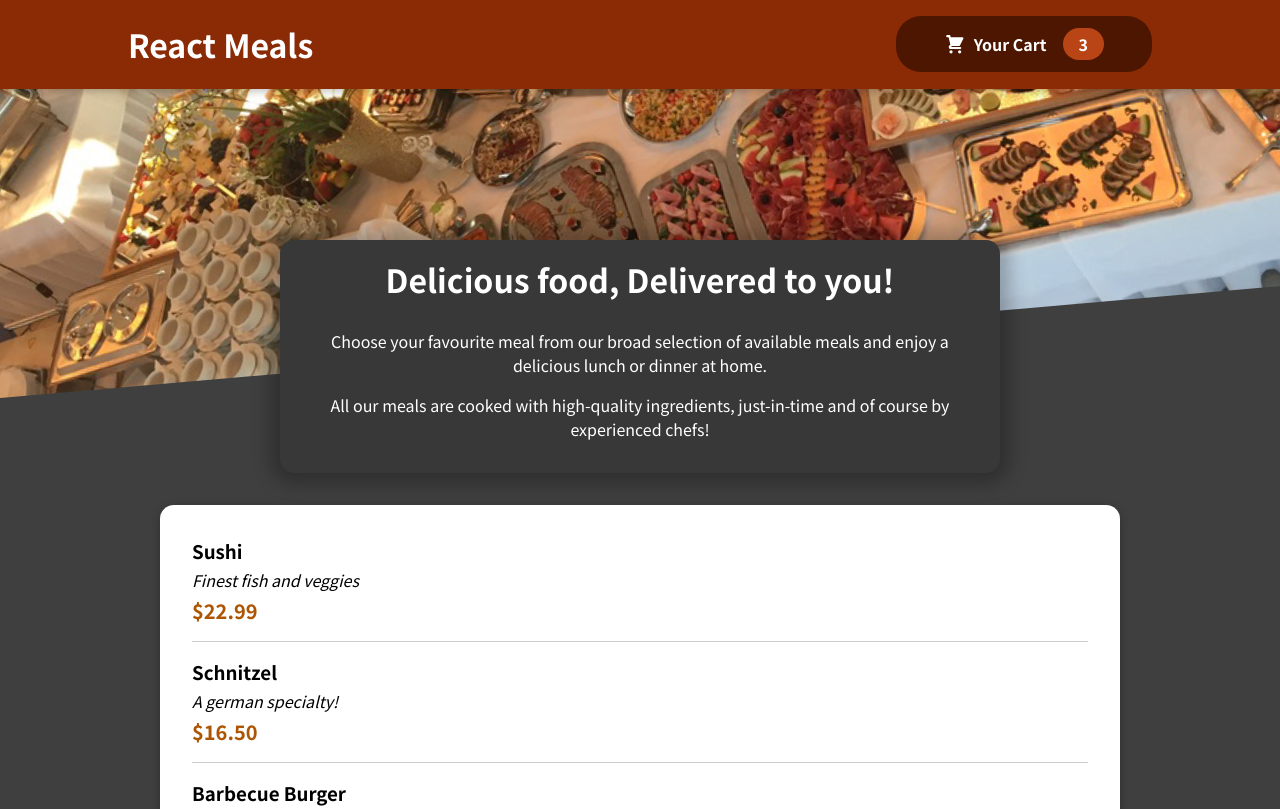
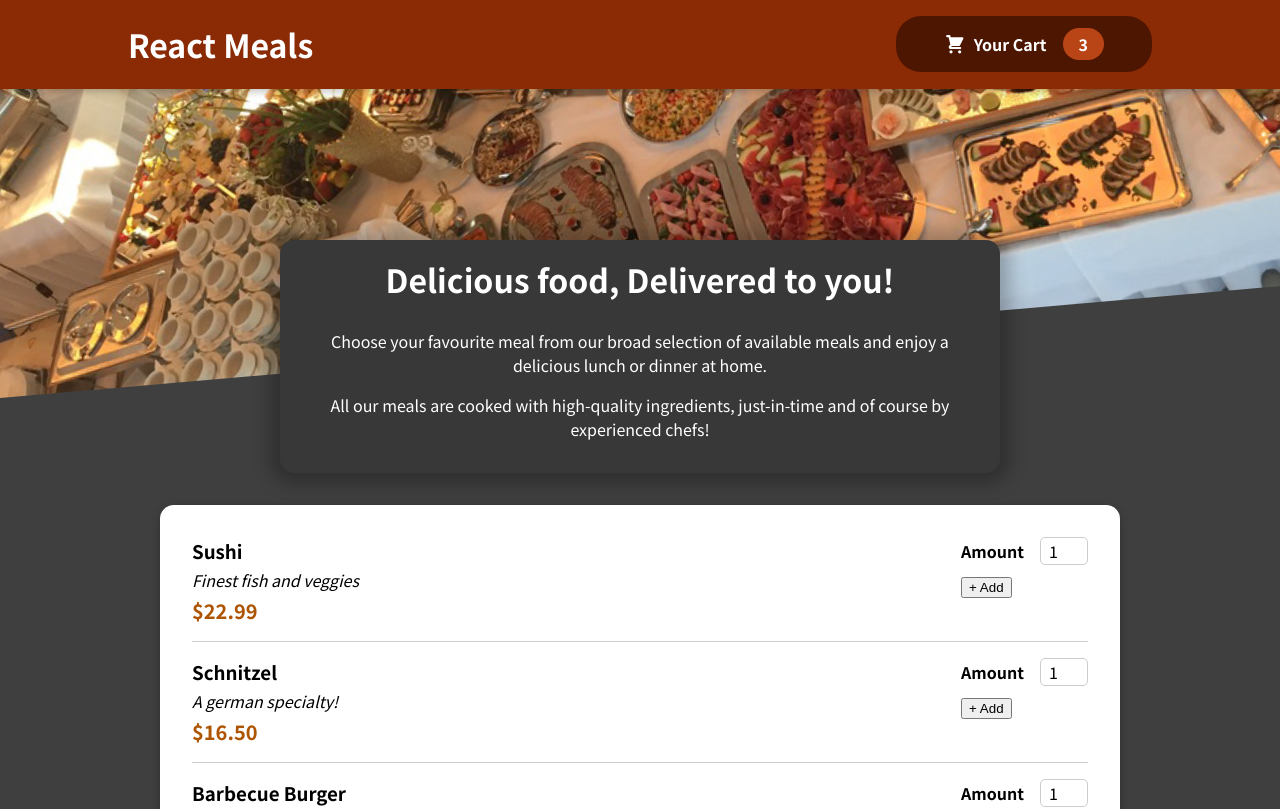
Before and after one commit to anshgandhi/reactjs-practice-projects, a React (Create React App) app in the folder food-ordering-app/: page / in a window 1280 px wide. Shown: the top 809 px of the page. Built offline with nearby package versions, Linux system fonts and the light colour scheme.

Commit message:
adding a form

```diff
--- a/food-ordering-app/src/components/Meals/MealItem/MealItem.js
+++ b/food-ordering-app/src/components/Meals/MealItem/MealItem.js
@@ -1,4 +1,5 @@
 import classes from "./MealItem.module.css";
+import MealItemForm from "./MealItemForm";
 
 const MealItem = (props) => {
   const price = `$${props.price.toFixed(2)}`;
@@ -10,7 +11,9 @@
         <div className={classes.description}>{props.description}</div>
         <div className={classes.price}>{price}</div>
       </div>
-      <div></div>
+      <div>
+        <MealItemForm></MealItemForm>
+      </div>
     </li>
   );
 };
--- a/food-ordering-app/src/components/Meals/MealItem/MealItemForm.js
+++ b/food-ordering-app/src/components/Meals/MealItem/MealItemForm.js
@@ -1,18 +1,19 @@
-import classes from "./MealItem.module.css";
+import classes from "./MealItemForm.module.css";
+import Input from "../../UI/Input";
 
-const MealItem = (props) => {
-  const price = `$${props.price.toFixed(2)}`;
-
-  return (
-    <li className={classes.meal}>
-      <div>
-        <h3>{props.name}</h3>
-        <div className={classes.description}>{props.description}</div>
-        <div className={classes.price}>{price}</div>
-      </div>
-      <div></div>
-    </li>
-  );
+const MealItemForm = (props) => {
+  const input_form_info = {
+    id : 'amount',
+    type : 'number',
+    min : '1',
+    max : '5',
+    step : '1',
+    defaultValue : '1',
+  }
+  return <form>
+    <Input label="Amount" input={input_form_info} />
+    <button> + Add </button>
+  </form>
 };
 
-export default MealItem;
+export default MealItemForm;
--- /dev/null
+++ b/food-ordering-app/src/components/Meals/MealItem/MealItemForm.module.css
@@ -0,0 +1,20 @@
+.form {
+    text-align: right;
+}
+
+.form button {
+    font: inherit;
+    cursor: pointer;
+    background-color: #8a2b06;
+    border: 1px solid #8a2b06;
+    color: white;
+    padding: 0.25rem 2rem;
+    border-radius: 20px;
+    font-weight: bold;
+}
+
+.form button:hover,
+.form button:active {
+    background-color: #641e03;
+    border-color: #641e03;
+}
--- /dev/null
+++ b/food-ordering-app/src/components/UI/Input.js
@@ -0,0 +1,12 @@
+import classes from "./Input.module.css";
+
+const Input = (props) => {
+  return (
+    <div className={classes.input}>
+      <label htmlFor={props.input.id}>{props.label}</label>
+      <input {...props.input} />
+    </div>
+  );
+};
+
+export default Input;
--- /dev/null
+++ b/food-ordering-app/src/components/UI/Input.module.css
@@ -0,0 +1,18 @@
+.input {
+    display: flex;
+    align-items: center;
+    margin-bottom: 0.5rem
+}
+
+.input label {
+    font-weight: bold;
+    margin-right: 1rem;
+}
+
+.input input {
+    width: 3rem;
+    border-radius: 5px;
+    border: 1px solid #ccc;
+    font: inherit;
+    padding-left: 0.5rem;
+}
```
